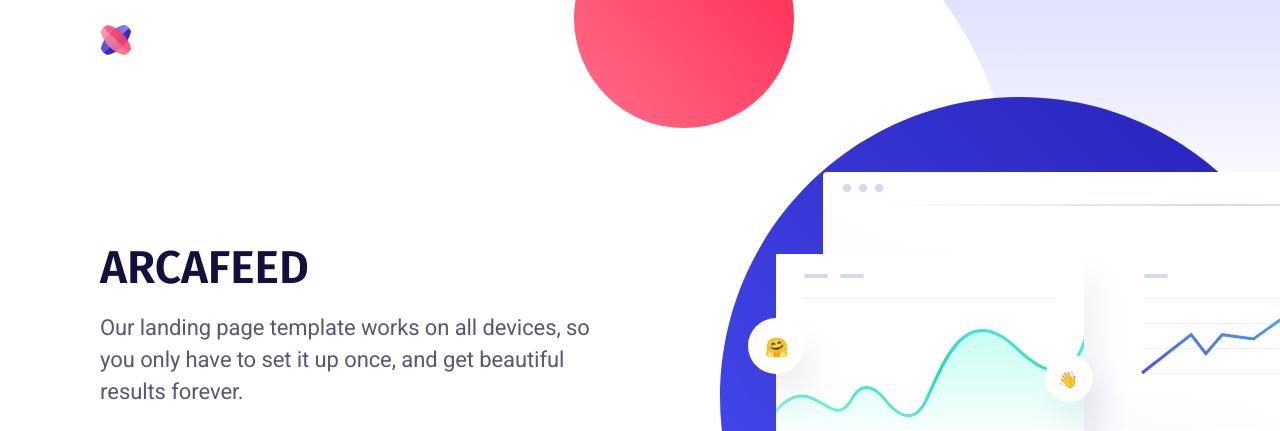
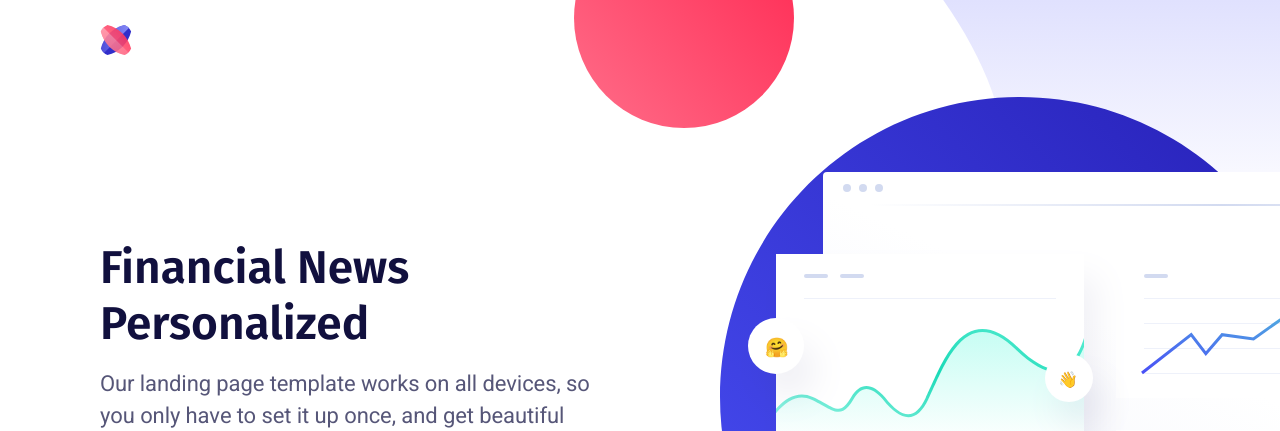
Before and after one commit to msaffold8/LandingPage, a plain HTML site: page index.html in a window 1280 px wide. Shown: the top 431 px of the page. Drawn offline with nearby package versions, Linux system fonts and the light colour scheme.

Commit message:
Update index.html

```diff
--- a/index.html
+++ b/index.html
@@ -77,7 +77,7 @@
                 <div class="container">
                     <div class="hero-inner">
 						<div class="hero-copy">
-	                        <h1 class="hero-title mt-0">ARCAFEED</h1>
+	                        <h1 class="hero-title mt-0">Financial News Personalized</h1>
 	                        <p class="hero-paragraph">Our landing page template works on all devices, so you only have to set it up once, and get beautiful results forever.</p>
 							<div class="hero-form field field-grouped">
 								<div class="control control-expanded">
```
